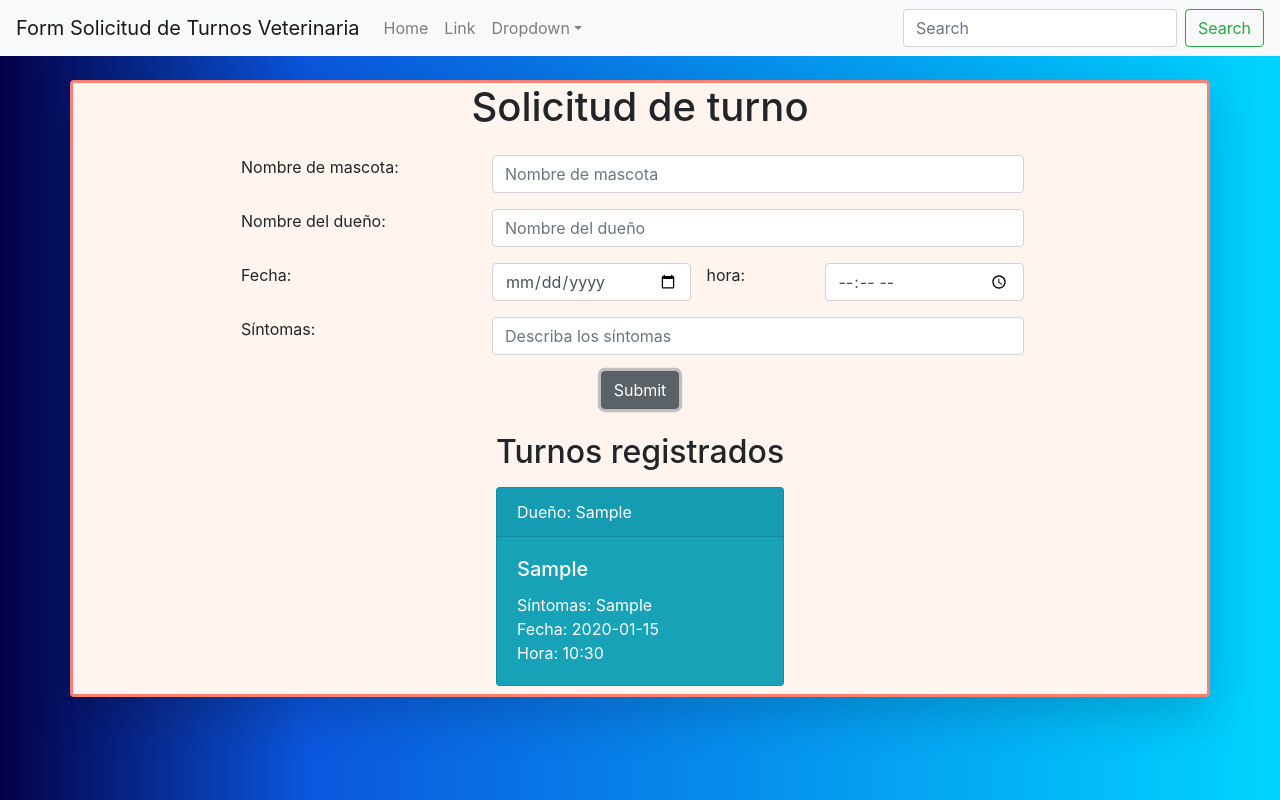
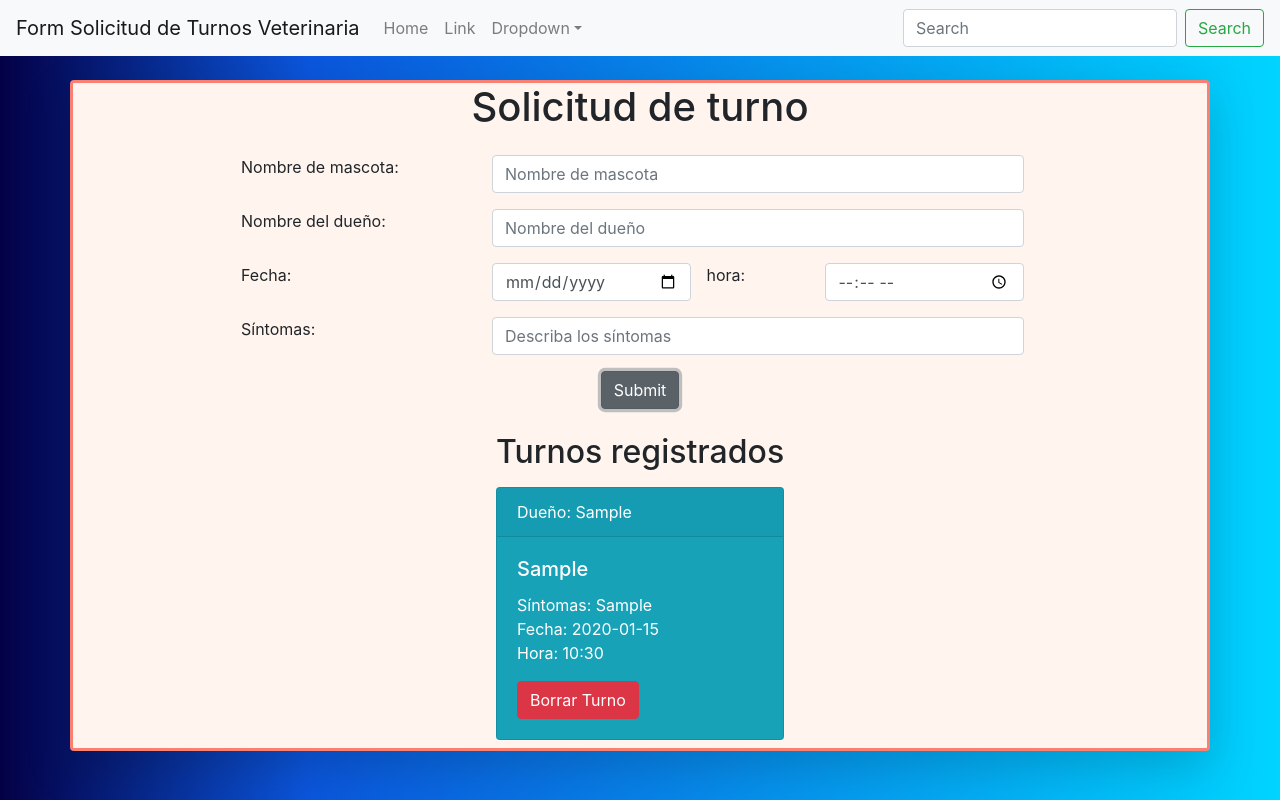
Before and after one commit to GonzaScarlata/formVeterinaria, a React (Create React App) app: page / in a window 1280 px wide. Both pictures are taken after typing "Sample", "Sample", "2020-01-15", "10:30", "Sample" into the empty fields and a click on the button "Submit". Built offline with nearby package versions, Linux system fonts and the light colour scheme.

Commit message:
ejercicio borrar listo

```diff
--- a/src/components/ShftCard.jsx
+++ b/src/components/ShftCard.jsx
@@ -1,5 +1,5 @@
 import React from "react";
-import { Card } from "react-bootstrap";
+import { Button, Card } from "react-bootstrap";
 
 const ShftCard = (props) => {
     return (
@@ -18,6 +18,12 @@ const ShftCard = (props) => {
                     <span>Fecha: {props.card.fecha}</span>
                     <span>Hora: {props.card.hora}</span>
                 </Card.Text>
+                <Button
+                    variant="danger"
+                    onClick={() => props.deleteShift(props.card.id)}
+                >
+                    Borrar Turno
+                </Button>
             </Card.Body>
         </Card>
     );
--- a/src/components/ShiftsForm.jsx
+++ b/src/components/ShiftsForm.jsx
@@ -62,6 +62,13 @@ const ShiftsForm = () => {
     useEffect(() => {
         localStorage.setItem("shiftsArray", JSON.stringify(shiftsArray));
     }, [shiftsArray]);
+
+    const deleteShift = (shiftId) => {
+        let modifiedShiftsArray = shiftsArray.filter((shift) => shift.id !== shiftId);
+        setShiftsArray(modifiedShiftsArray);
+    };
+
+
     return (
         <section id="shifts" className="shadow-lg rounded container my-4">
             <h1 className="text-center">Solicitud de turno</h1>
@@ -126,7 +133,7 @@ const ShiftsForm = () => {
                     </Button>
                 </div>
             </Form>
-            <ShiftsList shiftsArray={shiftsArray}/>
+            <ShiftsList shiftsArray={shiftsArray} deleteShift={deleteShift}/>
         </section>
     );
 };
--- a/src/components/ShiftsList.jsx
+++ b/src/components/ShiftsList.jsx
@@ -7,7 +7,7 @@ const ShiftsList = (props) => {
             <h2 className="text-center">Turnos registrados</h2>
             <div className="container d-flex justify-content-around">
                 {props.shiftsArray.map((value, idx) => (
-                    <ShftCard card={value} key={idx} />
+                    <ShftCard card={value} key={idx} deleteShift={props.deleteShift}/>
                 ))}
             </div>
         </div>
```
